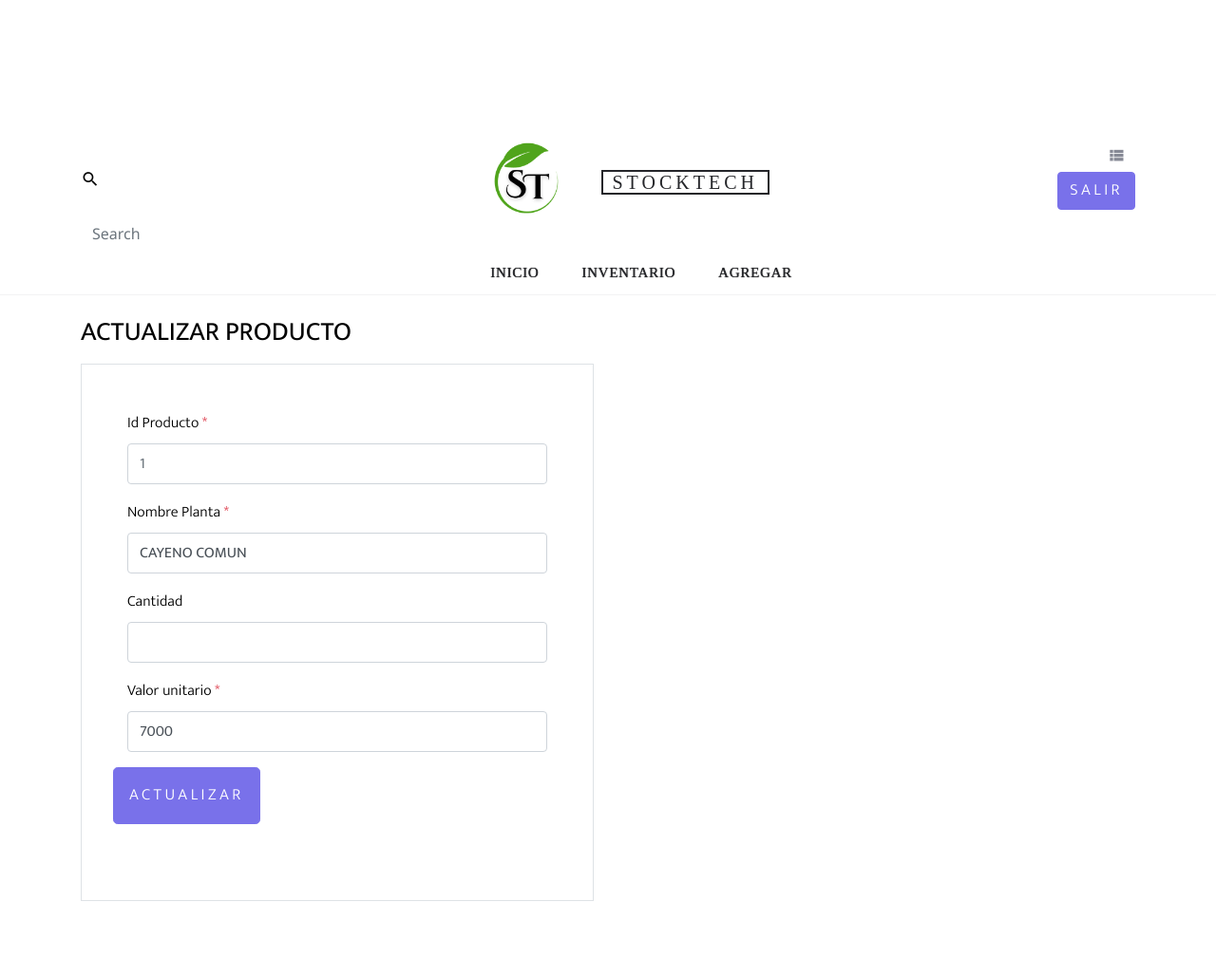
After one commit to natalia482/StockTech, a PHP site: page /Vista/VistaCliente/EditarProducto.php?id=1 in a window 1280 px wide. The commit adds this page. Shown: the whole page at 95% size. Run offline with PHP 8.4, Linux system fonts and the light colour scheme; the visitor is signed in with stand-in values (Sample User, id 1); data comes from the database, SQL or seed files in the repository; data that the repository does not hold is empty; some web fonts are replaced.

Commit message:
EditarProducto

```diff
--- /dev/null
+++ b/Vista/VistaCliente/EditarProducto.php
@@ -0,0 +1,97 @@
+<?php
+
+session_start();
+ob_start();
+include('../../Modelo/Conexion/conexion.php');
+if (!isset($_SESSION['UserCli']) or !isset($_SESSION['pasClie'])){
+    header("Location: ../Vista/VistaCliente/IngresoCliente.php");
+}
+ob_end_flush();
+if (isset($_GET['id'])) {
+    $db=DB::conectar();
+    $buscar=('SELECT * FROM producto
+        WHERE IDPRODUCTO =' .$_GET['id']);
+    $sql = $db->prepare($buscar);
+    $sql->execute();
+    while ($fila = $sql->fetch()) {
+
+?>
+
+<!DOCTYPE html>
+<html lang="en">
+ <head>
+    <title>Actualizar Producto </title>
+    <meta charset="utf-8">
+    <meta name="viewport" content="width=device-width, initial-scale=1, shrink-to-fit=no">
+    <link rel="stylesheet" href="https://fonts.googleapis.com/css?family=Mukta:300,400,700">
+    <link rel="stylesheet" href="../diseño/fonts/icomoon/style.css">
+    <link rel="stylesheet" href="../diseño/css/bootstrap.min.css">
+    <link rel="stylesheet" href="../diseño/css/magnific-popup.css">
+    <link rel="stylesheet" href="../diseño/css/jquery-ui.css">
+    <link rel="stylesheet" href="../diseño/css/owl.carousel.min.css">
+    <link rel="stylesheet" href="../diseño/css/owl.theme.default.min.css">
+    <link rel="stylesheet" href="../diseño/css/aos.css">
+    <link rel="stylesheet" href="../diseño/css/style.css">
+    <link rel="stylesheet" href="../diseño/css/aos.css">
+    <link rel="stylesheet" href="../diseño/css/style.css">
+
+
+</head>
+<body>
+
+    <form action="../../Controlador/Controladorcliente/ControladorEditarProduc.php?id=<?php echo $fila['IDPRODUCTO']; ?>" method="post" enctype="multipart/form-data">
+    <div class="site-section">
+    <?php include("../../Vista/diseño/layouts/header.php"); ?>
+        <div class="container">
+            <div class="row">
+                <div class="col-md-6 mb-5 mb-md-0">
+                    <h2 class="h3 mb-3 text-black">ACTUALIZAR PRODUCTO</h2>
+                    <div class="p-3 p-lg-5 border">
+
+                         <div class="form-group row">
+                            <div class="col-md-12">
+                                <label for="c_fname" class="text-black" >Id Producto <span class="text-danger">*</span></label>
+                                <input type="text" class="form-control"
+                                placeholder="<?php echo $fila['IDPRODUCTO']; ?>"  id="id" name="id">
+                            </div>
+                        </div>
+
+                        <div class="form-group row">
+                            <div class="col-md-12">
+                                <label for="c_fname" class="text-black" >Nombre Planta <span class="text-danger">*</span></label>
+                                <input type="text" class="form-control" id="nameproducto" name="nameproducto" value="<?php echo $fila['NOMPRODUC']; ?>">
+                            </div>
+                        </div>
+                        <div class="form-group row">
+                            <div class="col-md-12">
+                                <label for="c_companyname" class="text-black">Cantidad </label>
+                                <input type="number" class="form-control" id="cantidad" name="cantidad" placeholder="<?php echo $fila['CANTIDAD']; ?>">
+                            </div>
+                        </div>
+                        <div class="form-group row">
+                            <div class="col-md-12">
+                                <label for="c_address" class="text-black">Valor unitario <span class="text-danger">*</span></label>
+                                <input type="number" class="form-control" id="vunitario" name="vunitario" value="<?php echo $fila['VUNITARIO']; ?>">
+                            </div>
+
+                        </div>
+
+                        <div class="form-group row">
+
+                             <div class="form-group">
+                            <button class="btn btn-primary btn-lg py-3 btn-block" id="actualizar" name="actualizar">Actualizar</button>
+                            </div>
+                        </div>
+                    </div>
+
+</form>
+                <?php
+            }}
+                 ?>
+                </div>
+            </div>
+        </div>
+    </div>
+
+</body>
+</html>
--- a/Vista/VistaCliente/ListaMaterial.php
+++ b/Vista/VistaCliente/ListaMaterial.php
@@ -85,7 +85,7 @@ ob_end_flush();
       <th scope="row"><?php echo $fila['CANTIDAD']; ?></th>
       <th>
       <div class="form-group">
-        <a href="Editarproducto.php?id=<?php echo $fila['IDPRODUCTO'];?>">
+        <a href="EditarProducto.php?id=<?php echo $fila['IDPRODUCTO'];?>">
             <button class="btn btn-primary " name="editar">EDITAR</button>
           </a>
         </div>
```
Also changed, not shown: Controlador/Controladorcliente/ControladorEditarProduc.php (added, +28 -0 lines).
